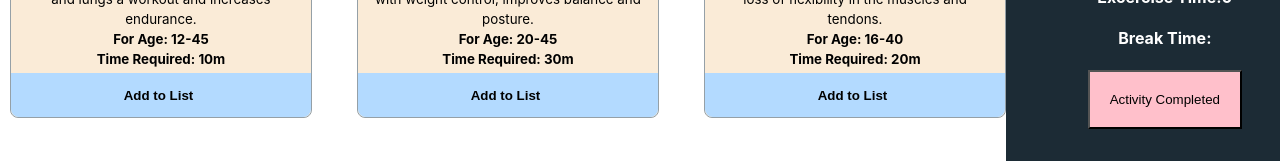
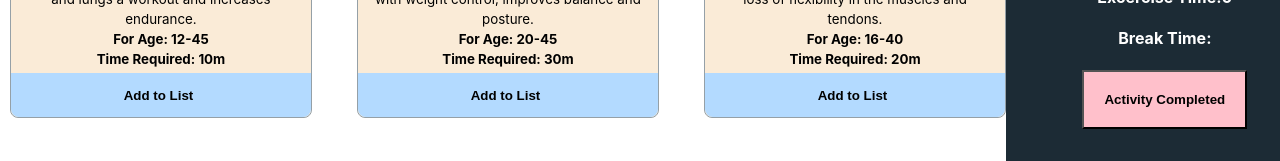
Before and after one commit to bhabna01/Active-GYM, a React (Create React App) app: page / in a window 1280 px wide. Shown: the part 532-693 px from the top of the page. Built offline with nearby package versions, Linux system fonts and the light colour scheme.

Commit message:
added toastify

```diff
--- a/src/components/Cart/Cart.css
+++ b/src/components/Cart/Cart.css
@@ -24,3 +24,14 @@
 .btn-sec:hover {
     background-color: blue;
 }
+
+.toast-button {
+    background-color: pink;
+    padding: 20px;
+    font-weight: 700;
+
+}
+
+.toast-button:hover {
+    background-color: blue;
+}
--- a/src/components/Cart/Cart.js
+++ b/src/components/Cart/Cart.js
@@ -1,19 +1,23 @@
 import React from 'react';
 import Product from '../Product/Product';
+import { ToastContainer, toast } from 'react-toastify';
+import 'react-toastify/dist/ReactToastify.css';
 import './Cart.css'
 const Cart = (props) => {
     const { cart } = props;
 
     let total = 0;
-    let shipping = 0;
+
     let quantity = 0;
     for (const product of cart) {
         quantity = quantity + product.quantity;
         total = total + product.time * product.quantity;
 
     }
-    // const tax = (total * 0.1).toFixed(2);
-    // const grandtotal = total + shipping + parseFloat(tax);
+
+
+    const notify = () => toast("YOUR ACTIVITY IS COMPLETE!");
+
     return (
         <div className='cart'>
             <div className="person-info">
@@ -41,9 +45,14 @@ const Cart = (props) => {
                 <h4 style={{ color: "white" }}>Excercise Time:{total}</h4>
                 <h4 style={{ color: "white" }}>Break Time:</h4>
             </div>
-            <button style={{ backgroundColor: "Pink", padding: "20px" }}>Activity Completed</button>
+            <div>
+                <button onClick={notify} className="toast-button">Activity Completed</button>
+                <ToastContainer />
+            </div>
+
         </div>
     );
 };
 
+
 export default Cart;
```
